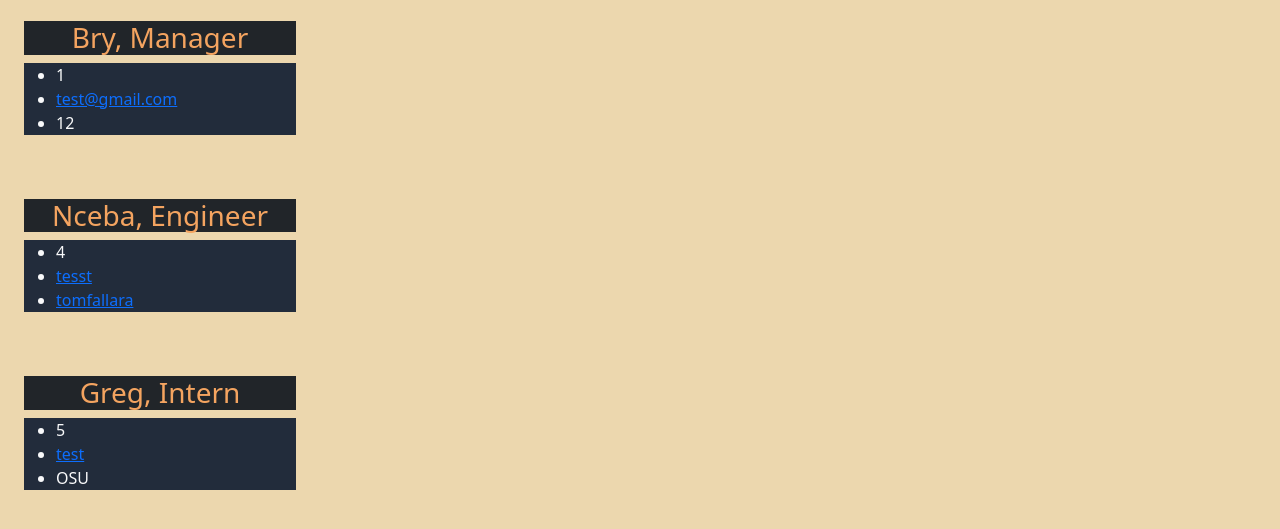
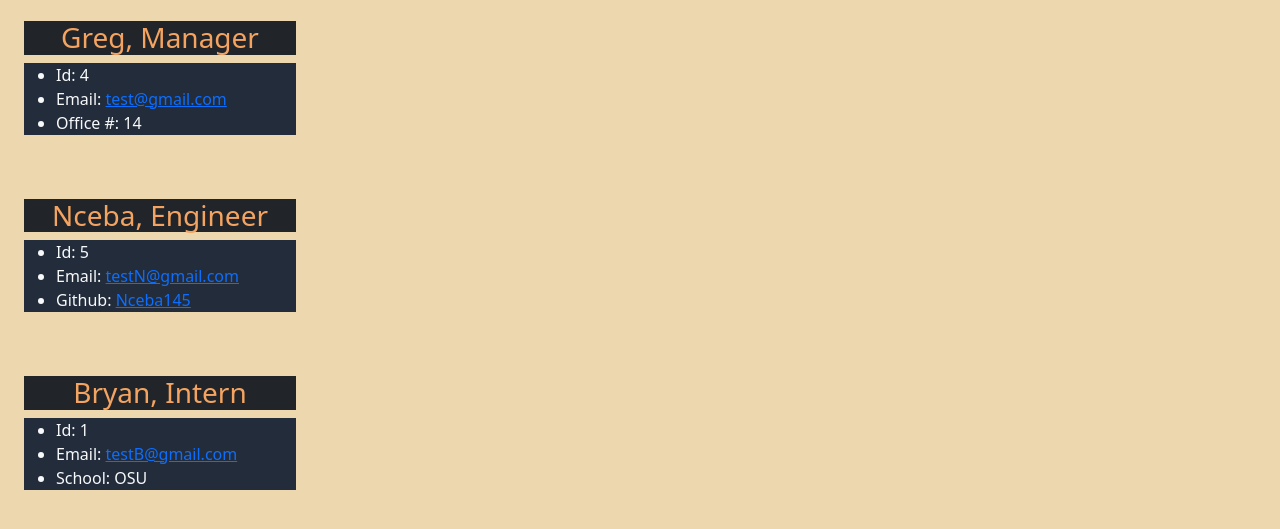
Before and after one commit to TomFallara/team-profile-generator, a website: page dist/index.html in a window 1280 px wide. Shown: the part 183-712 px from the top of the page. Drawn offline with nearby package versions, Linux system fonts and the light colour scheme.

Commit message:
final touches

```diff
--- a/dist/index.html
+++ b/dist/index.html
@@ -16,29 +16,29 @@
     </header>
         <div class="cardSpace container-fluid"><div class="row">
             <div class="col-12 col-md-6 col-lg-3 p-4">
-                <h3 class="bg-dark nameplate">Bry, Manager</h3>
+                <h3 class="bg-dark nameplate">Greg, Manager</h3>
                 <ul class="cardBody text-light">
-                    <li>1</li>
-                    <li><a href = "mailto:test@gmail.com">test@gmail.com</a></li>
-                    <li>12</li>
+                    <li>Id: 4</li>
+                    <li>Email: <a href = "mailto:test@gmail.com">test@gmail.com</a></li>
+                    <li>Office #: 14</li>
                 </ul>
             </div>
         </div><div class="row">
                 <div class="col-12 col-md-6 col-lg-3 p-4">
                     <h3 class="bg-dark nameplate">Nceba, Engineer</h3>
                     <ul class="cardBody text-light">
-                        <li>4</li>
-                        <li><a href = "mailto:tesst">tesst</a></li>
-                        <li><a href = "mailto:tomfallara">tomfallara</a></li>
+                        <li>Id: 5</li>
+                        <li>Email: <a href = "mailto:testN@gmail.com">testN@gmail.com</a></li>
+                        <li>Github: <a href = "mailto:Nceba145">Nceba145</a></li>
                     </ul>
                 </div>
             </div><div class="row">
                     <div class="col-12 col-md-6 col-lg-3 p-4">
-                        <h3 class="bg-dark nameplate">Greg, Intern</h3>
+                        <h3 class="bg-dark nameplate">Bryan, Intern</h3>
                         <ul class="cardBody text-light">
-                            <li>5</li>
-                            <li><a href = "mailto:test">test</a></li>
-                            <li>OSU</li>
+                            <li>Id: 1</li>
+                            <li>Email: <a href = "mailto:testB@gmail.com">testB@gmail.com</a></li>
+                            <li>School: OSU</li>
                         </ul>
                     </div>
                 </div>        </div>
```
